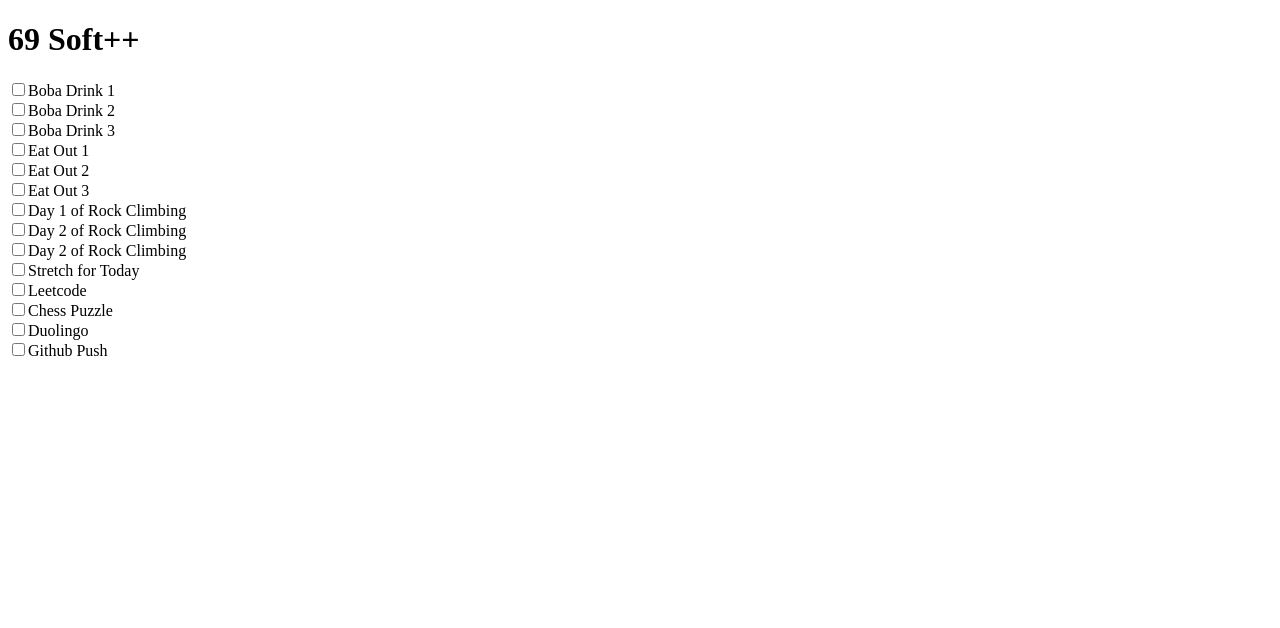
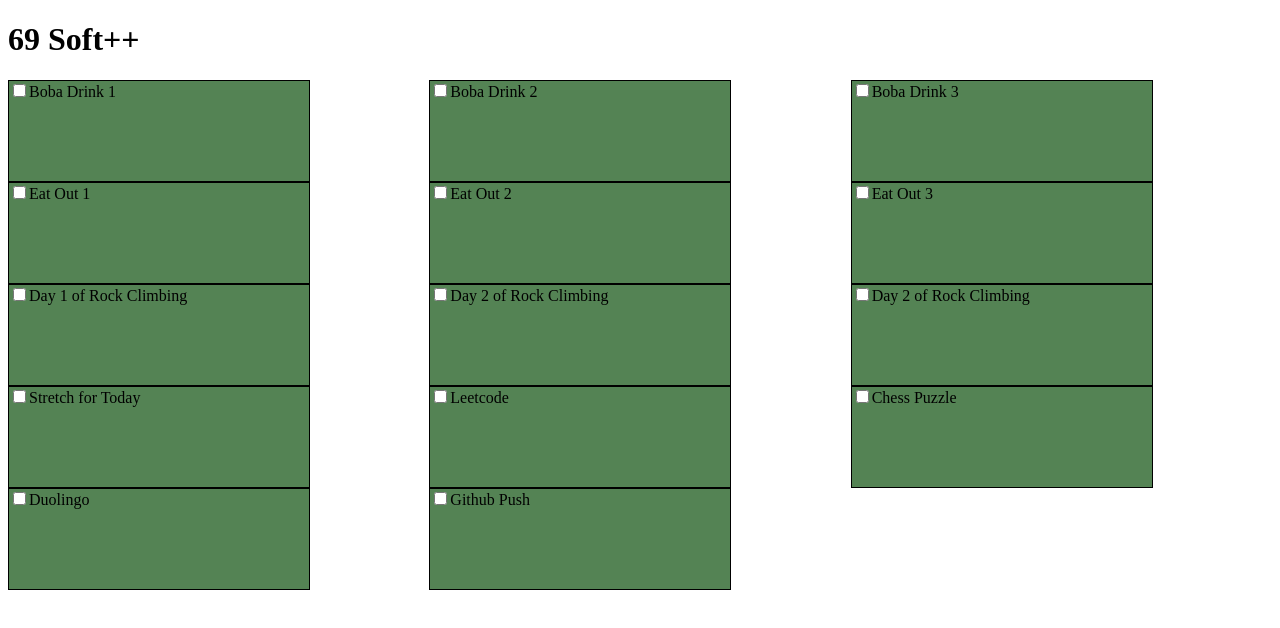
Before and after one commit to Nickthecan/TheSoft, a React (Vite) app: page / in a window 1280 px wide. Shown: the top 628 px of the page. Built offline with nearby package versions, Linux system fonts and the light colour scheme.

Commit message:
added some styling, please hire me

```diff
--- a/src/components/Checkbox.jsx
+++ b/src/components/Checkbox.jsx
@@ -1,11 +1,12 @@
-
-
+import "../styles/Checkbox.css"
 
 const Checkbox = ( {id, nameForCheckBox} ) => {
     return(
         <>
-            <input type="checkbox" id={id} />
-            <label htmlFor={id}>{nameForCheckBox}</label><br/>
+            <div className="box-checkbox">
+                <input type="checkbox" id={id} />
+                <label htmlFor={id}>{nameForCheckBox}</label><br/>
+            </div>
         </>
     );
 }
--- a/src/pages/Home.jsx
+++ b/src/pages/Home.jsx
@@ -1,12 +1,12 @@
 import Checkbox from "../components/Checkbox.jsx";
-
+import "../styles/Home.css";
 
 const Home = () => {
     return(
         <>
             <div className="home">
                 <h1>69 Soft++</h1>
-                <form action="">
+                <form className="checkboxes" action="">
                     <Checkbox id='boba1' nameForCheckBox='Boba Drink 1'/>
                     <Checkbox id='boba2' nameForCheckBox='Boba Drink 2'/>
                     <Checkbox id='boba3' nameForCheckBox='Boba Drink 3'/>
--- /dev/null
+++ b/src/styles/Checkbox.css
@@ -0,0 +1,6 @@
+.box-checkbox {
+    width: 300px;
+    height: 100px;
+    border: 1px solid black;
+    background-color: #548354;
+}
--- /dev/null
+++ b/src/styles/Home.css
@@ -0,0 +1,4 @@
+.checkboxes {
+    display: grid;
+    grid-template-columns: repeat(3, 1fr);
+}
```
